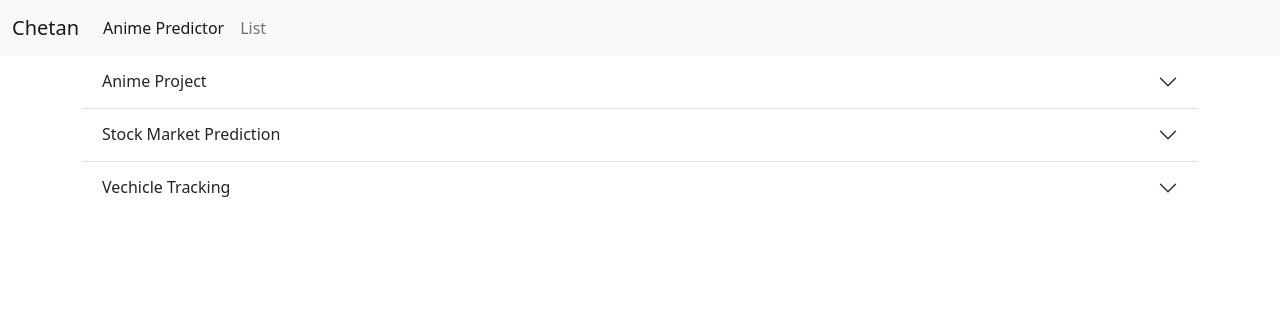
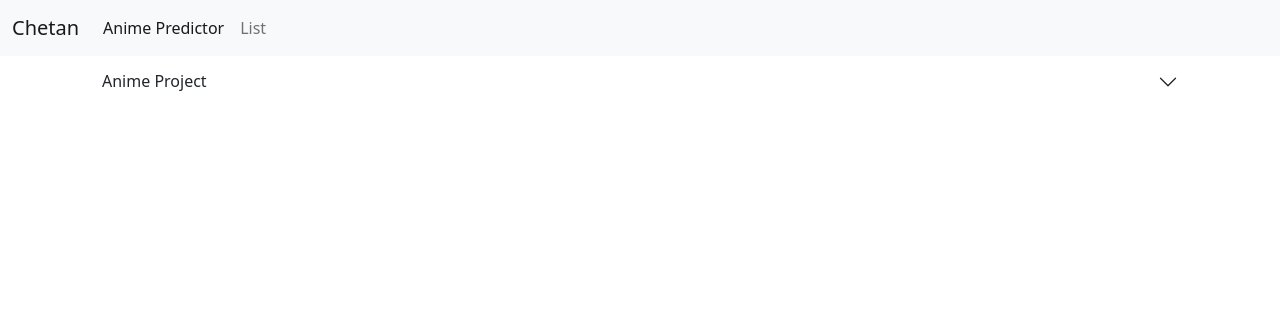
Before and after one commit to Chetankumar1530/Anime_Prediction, a Flask app: page / in a window 1280 px wide. Shown: the top 316 px of the page. Run offline with Flask 2, Linux system fonts and the light colour scheme.

Commit message:
Update index.html

```diff
--- a/templates/index.html
+++ b/templates/index.html
@@ -13,29 +13,11 @@
             </button>
           </h2>
           <div id="flush-collapseOne" class="accordion-collapse collapse" aria-labelledby="flush-headingOne" data-bs-parent="#accordionFlushExample">
-            <div class="accordion-body">It Helps in finding your Fav Anime   <a href="/anime" class="alert-link">Go to Project</a></div>
+            <div class="accordion-body">It Helps in finding your Fav Anime  from a Die hard Anime Fan <a href="/anime" class="alert-link">Go to Project</a></div>
           </div>
         </div>
-        <div class="accordion-item">
-          <h2 class="accordion-header" id="flush-headingTwo">
-            <button class="accordion-button collapsed" type="button" data-bs-toggle="collapse" data-bs-target="#flush-collapseTwo" aria-expanded="false" aria-controls="flush-collapseTwo">
-              Stock Market Prediction
-            </button>
-          </h2>
-          <div id="flush-collapseTwo" class="accordion-collapse collapse" aria-labelledby="flush-headingTwo" data-bs-parent="#accordionFlushExample">
-            <div class="accordion-body">Stock Price Predictor</div>
-          </div>
-        </div>
-        <div class="accordion-item">
-          <h2 class="accordion-header" id="flush-headingThree">
-            <button class="accordion-button collapsed" type="button" data-bs-toggle="collapse" data-bs-target="#flush-collapseThree" aria-expanded="false" aria-controls="flush-collapseThree">
-              Vechicle Tracking
-            </button>
-          </h2>
-          <div id="flush-collapseThree" class="accordion-collapse collapse" aria-labelledby="flush-headingThree" data-bs-parent="#accordionFlushExample">
-            <div class="accordion-body">Tracking Vechicle</div>
-          </div>
-        </div>
+
+
       </div>
 </div>
 {% endblock body %}
```
